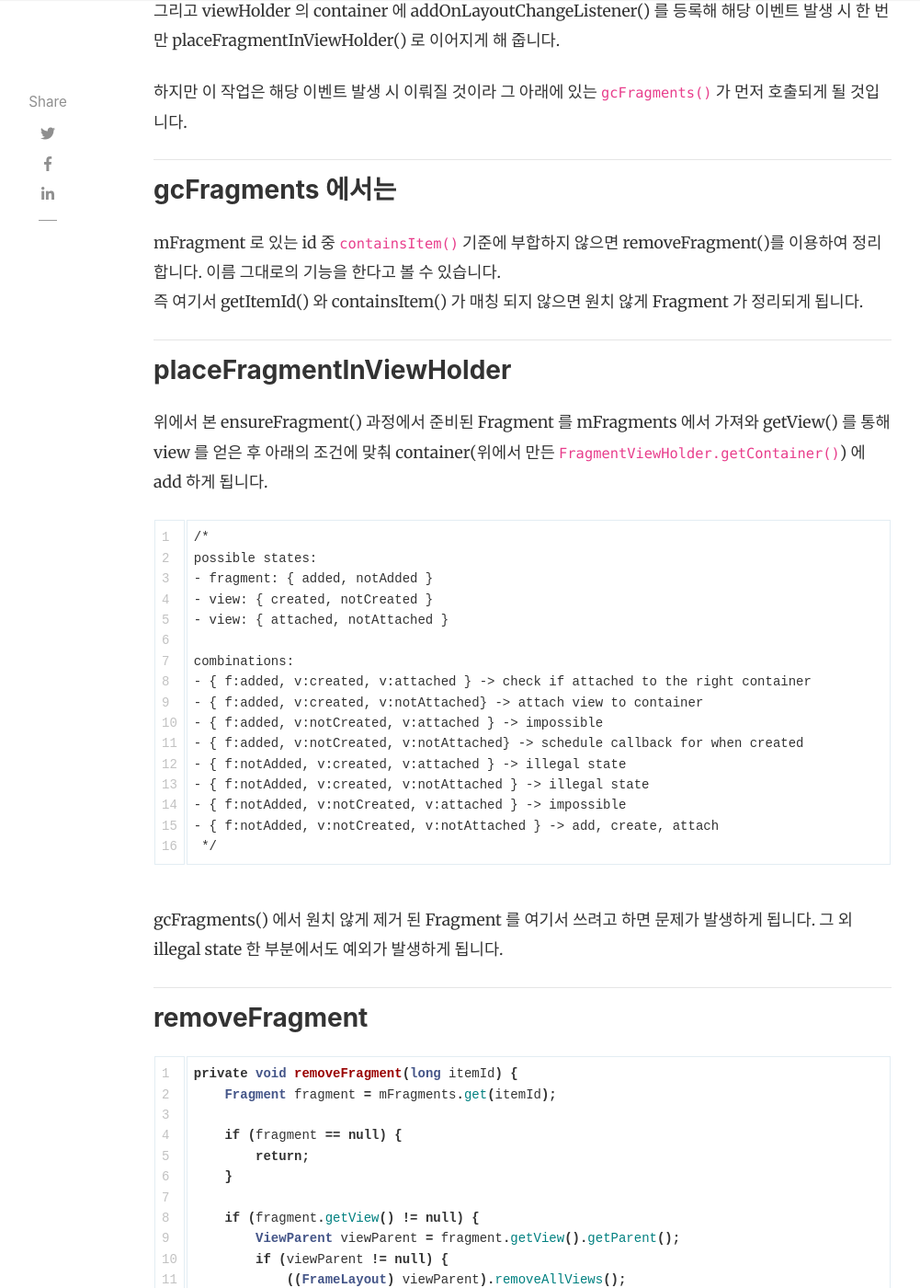
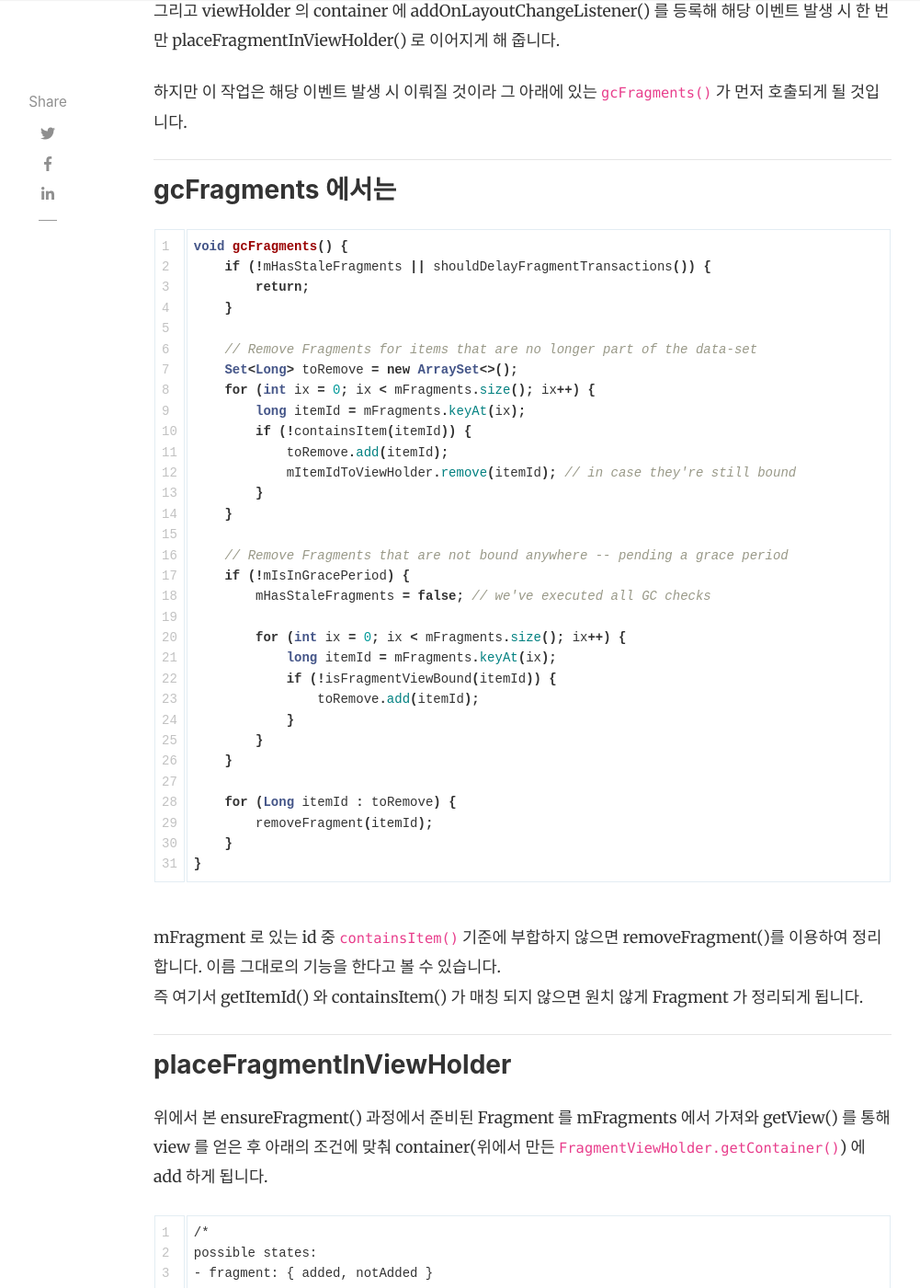
Before and after one commit to uchun-dev/uchun-dev-blog, a Jekyll site: the page built from _posts/2020-09-06-caution-when-using-a-item-id-in-fragment-state-adapter.md, in a window 1280 px wide and 1400 px high, scrolled down 5614 px. Shown: the whole window at 92% size, without its empty margins (118-1119 px from the left). Built offline with Jekyll 4.4.1, drawn with Linux system fonts in a browser that asks for light colours; nearby versions of some CDN libraries; comment, search, counter and statistics services are not loaded; some of the changed text lies outside the part shown.

Commit message:
Update 2020-09-06-caution-when-using-a-item-id-in-fragment-state-adapter.md
gcFragement 소스코드 추가

````diff
--- a/_posts/2020-09-06-caution-when-using-a-item-id-in-fragment-state-adapter.md
+++ b/_posts/2020-09-06-caution-when-using-a-item-id-in-fragment-state-adapter.md
@@ -172,6 +172,40 @@ binding 하기 전 해당 Fragment 가 준비되어있는지 확인해주는 역
 
 ---
 ### gcFragments 에서는
+
+```java
+void gcFragments() {
+    if (!mHasStaleFragments || shouldDelayFragmentTransactions()) {
+        return;
+    }
+
+    // Remove Fragments for items that are no longer part of the data-set
+    Set<Long> toRemove = new ArraySet<>();
+    for (int ix = 0; ix < mFragments.size(); ix++) {
+        long itemId = mFragments.keyAt(ix);
+        if (!containsItem(itemId)) {
+            toRemove.add(itemId);
+            mItemIdToViewHolder.remove(itemId); // in case they're still bound
+        }
+    }
+
+    // Remove Fragments that are not bound anywhere -- pending a grace period
+    if (!mIsInGracePeriod) {
+        mHasStaleFragments = false; // we've executed all GC checks
+
+        for (int ix = 0; ix < mFragments.size(); ix++) {
+            long itemId = mFragments.keyAt(ix);
+            if (!isFragmentViewBound(itemId)) {
+                toRemove.add(itemId);
+            }
+        }
+    }
+
+    for (Long itemId : toRemove) {
+        removeFragment(itemId);
+    }
+}
+```
 
 mFragment 로 있는 id 중 `containsItem()` 기준에 부합하지 않으면 removeFragment()를 이용하여 정리합니다. 이름 그대로의 기능을 한다고 볼 수 있습니다.
 즉 여기서 getItemId() 와 containsItem() 가 매칭 되지 않으면 원치 않게 Fragment 가 정리되게 됩니다.
````
Also changed, not shown: other parts of _posts/2020-09-06-caution-when-using-a-item-id-in-fragment-state-adapter.md (+1 -1 lines).
